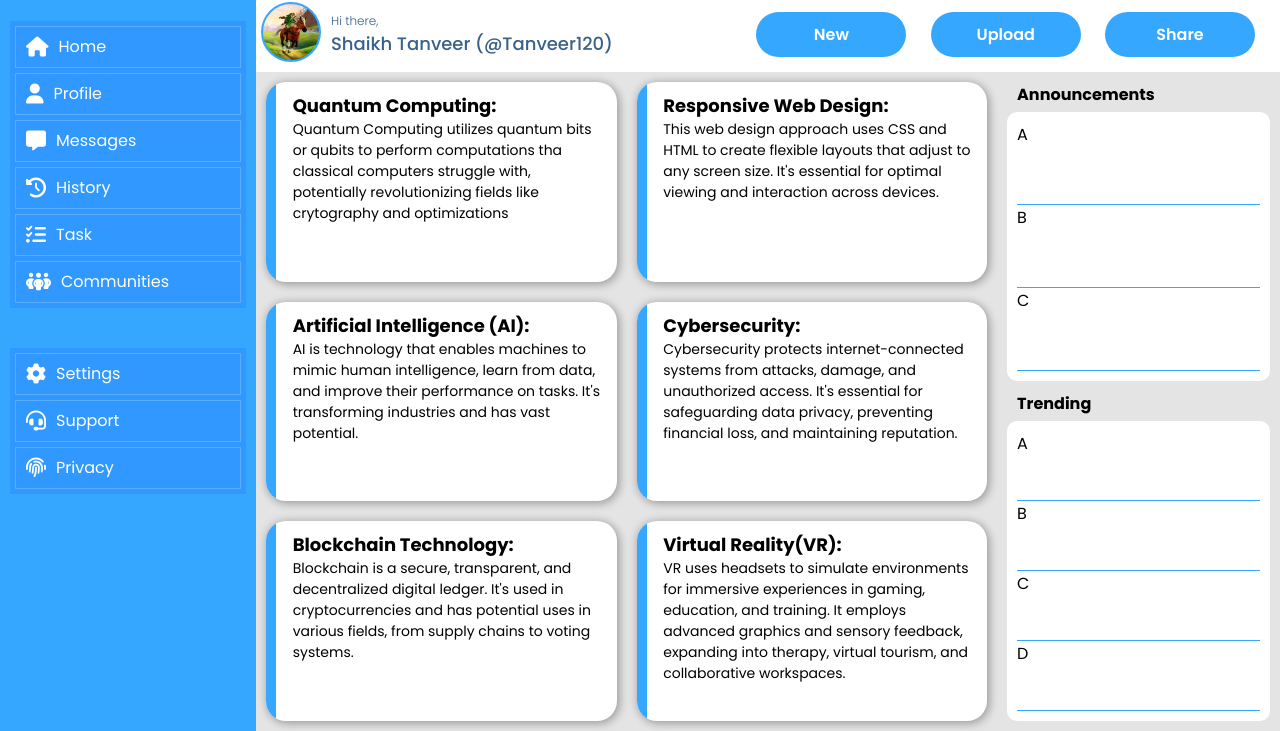
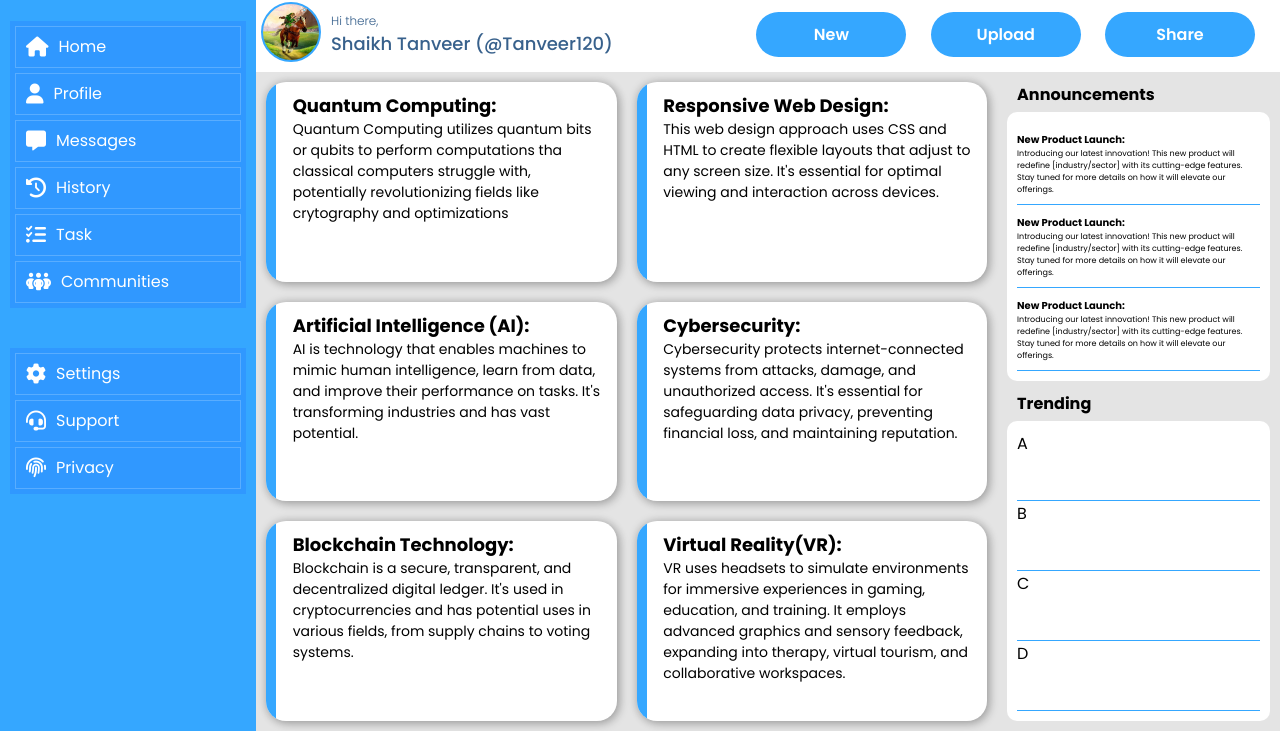
Before and after one commit to Tanveer120/DashboardUI, a plain HTML site: page index.html in a window 1280 px wide. Shown: the part 69-800 px from the top of the page. Drawn offline with Linux system fonts and the light colour scheme.

Commit message:
Added some Mock Announcements

```diff
--- a/index.html
+++ b/index.html
@@ -105,9 +105,18 @@
             </div>
             <div class="mainConGrid mainGrid3">
                 <div class="grid3Child announcement">
-                    <div class="announcementChild announcement1">A</div>
-                    <div class="announcementChild announcement2">B</div>
-                    <div class="announcementChild announcement3">C</div>
+                    <div class="announcementChild announcement1">
+                        <h1>New Product Launch:</h1>
+                        <p>Introducing our latest innovation! This new product will redefine [industry/sector] with its cutting-edge features. Stay tuned for more details on how it will elevate our offerings.</p>
+                    </div>
+                    <div class="announcementChild announcement2">
+                        <h1>New Product Launch:</h1>
+                        <p>Introducing our latest innovation! This new product will redefine [industry/sector] with its cutting-edge features. Stay tuned for more details on how it will elevate our offerings.</p>
+                    </div>
+                    <div class="announcementChild announcement3">
+                        <h1>New Product Launch:</h1>
+                        <p>Introducing our latest innovation! This new product will redefine [industry/sector] with its cutting-edge features. Stay tuned for more details on how it will elevate our offerings.</p>
+                    </div>
                 </div>
                 <div class="grid3Child trending">
                     <div class="trendingChild trending1">A</div>
--- a/style.css
+++ b/style.css
@@ -263,9 +263,6 @@ body{
     scale: 1;
 }
 
-.grid3Child{
-
-}
 
 .announcement{
     grid-row-start: 1;
@@ -311,5 +308,17 @@ body{
 
 .announcementChild{
     border-bottom: 1px solid #35a7ff;
-    /* background-color: #35a7ff; */
+    padding-top: 10px;
 }
+
+.announcementChild:hover{
+    scale: 1.01;
+}
+
+.announcementChild h1{
+    font-size: 10px;
+}
+
+.announcementChild p{
+    font-size: 8px;
+}
```
